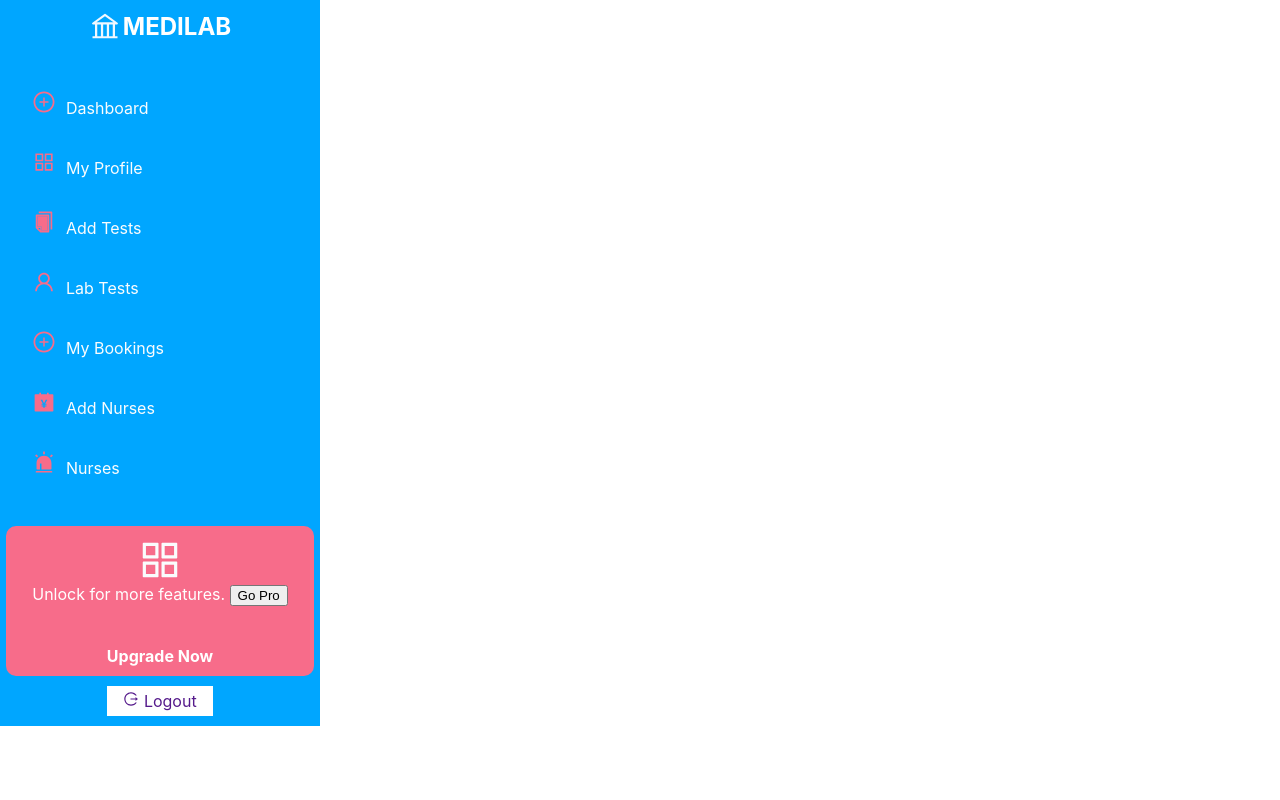
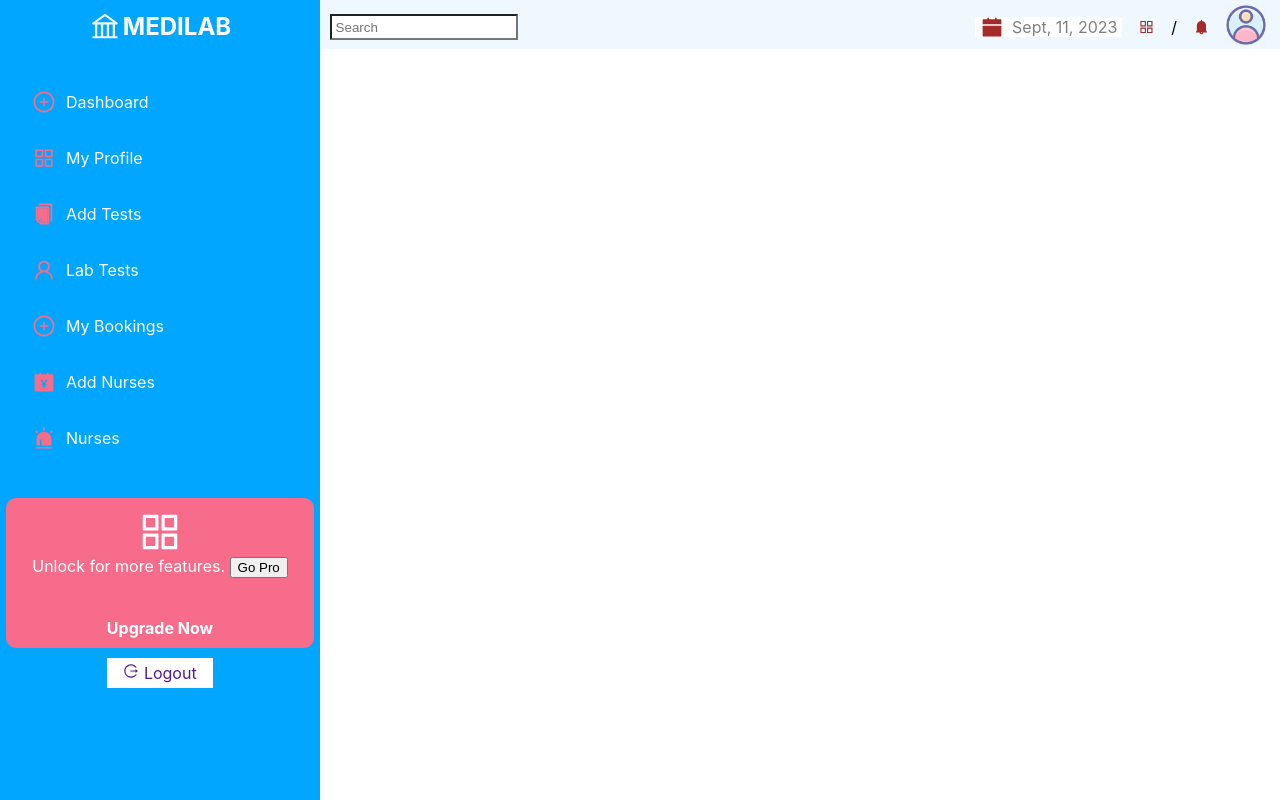
Before and after one commit to modcomlearning/medilabDash, a React (Create React App) app: page / in a window 1280 px wide. Built offline with nearby package versions, Linux system fonts and the light colour scheme.

Commit message:
14th Commit

```diff
--- a/src/App.js
+++ b/src/App.js
@@ -4,13 +4,18 @@ import './App.css';
 
 import styled from "styled-components"
 import SideBar from './components/SideBar';
+import TopBar from './components/TopBar';
 const MyH1 = styled.h1`
    color: red;
 `
 function App() {
   return (
     <div className="App">
-      <SideBar/>
+
+      <SideBar />
+      <TopBar />
+
+
     </div>
   );
 }
--- a/src/components/SideBar.jsx
+++ b/src/components/SideBar.jsx
@@ -8,12 +8,14 @@ import {AiTwotoneCopy}  from "react-icons/ai"
 const Section = styled.section`
      background-color: #00a6ff;
      display: flex;
+     position: fixed;
+     overflow: auto;
+     z-index: 1;
      flex-direction: column;
      width: 25vw;
      left: 0;
      height: 100%;
      align-items: center;
-     justify-content: space-between;
      padding-top:10px;
      .top{
         display:flex ;
@@ -56,6 +58,8 @@ const Section = styled.section`
                   a{
                     color:#fafcfd;
                     text-decoration: none;
+                    display: flex;
+                    align-items: center;
                     svg{
                         fill: #f76c8a;
                         font-size: 1.5rem;
--- a/src/components/TopBar.jsx
+++ b/src/components/TopBar.jsx
@@ -0,0 +1,109 @@
+import React, { useState, useEffect } from 'react';
+import styled from "styled-components"
+import { AiOutlineAppstore,AiFillAccountBook, AiFillAlert, AiOutlineLogout, AiFillBell } from "react-icons/ai"
+import {AiOutlineBank, AiOutlinePlusCircle, AiOutlineUser} from "react-icons/ai"
+import { AiTwotoneCopy } from "react-icons/ai"
+import { AiFillCalendar } from 'react-icons/ai';
+import Avatar from "../images/icon.png"
+const TobBar = () => {
+
+
+
+    return (
+        <Nav>
+
+            <div className="search">
+                <form action="">
+                     <input type="text"  placeholder='Search'/>
+                </form>
+            </div>
+
+            <div className="content">
+                <div className="date">
+                    <AiFillCalendar />
+                    <span>Sept, 11, 2023</span>
+                </div>
+
+                <div className="icon">
+                    <AiOutlineAppstore />
+                    <span>/</span>
+                    <AiFillBell />
+                    <div className="image">
+                         <img src={Avatar} alt=""/>
+                    </div>
+
+
+                </div>
+
+            </div>
+        </Nav>
+    );
+}
+export default TobBar;
+const Nav = styled.nav`
+    display:flex ;
+    position: fixed;
+    z-index: 0;
+    top:0;
+    right: 0;
+    justify-content: space-between;
+    background-color: aliceblue;
+    overflow: auto;
+    width: 75%;
+    .search{
+        color: orange;
+        display: flex;
+        margin-top: 5px;
+        align-items: center;
+        margin-left: 10px;
+        input{
+            padding: 2%;
+            border-radius: 1px;
+
+        }
+    }
+    .content{
+        display: flex;
+        justify-content: space-between;
+        margin-top: 5px;
+        align-items: center;
+        .date{
+            background-color: white;
+            color: black;
+            display: flex;
+            align-items: center;
+            padding: 0.3rem;
+            height: 10px;
+            span {
+                color: grey;
+            }
+            svg{
+                margin-right :8px;
+                color: brown;
+                font-size: 24px;
+            }
+        }
+        .icon{
+            display: flex;
+            align-items: center;
+            padding-left: 1rem;
+            gap: 1rem;
+            svg{
+              color: brown;
+              font-size:24px;
+            }
+            .image{
+                margin-right: 10%;
+                img{
+                    color: aliceblue;
+                    font-size: 24px;
+                    width: 40px;
+                    margin-right: 5%;
+                }
+            }
+        }
+
+    }
+
+
+`
```
Also changed, not shown: src/images/icon.png (added).
